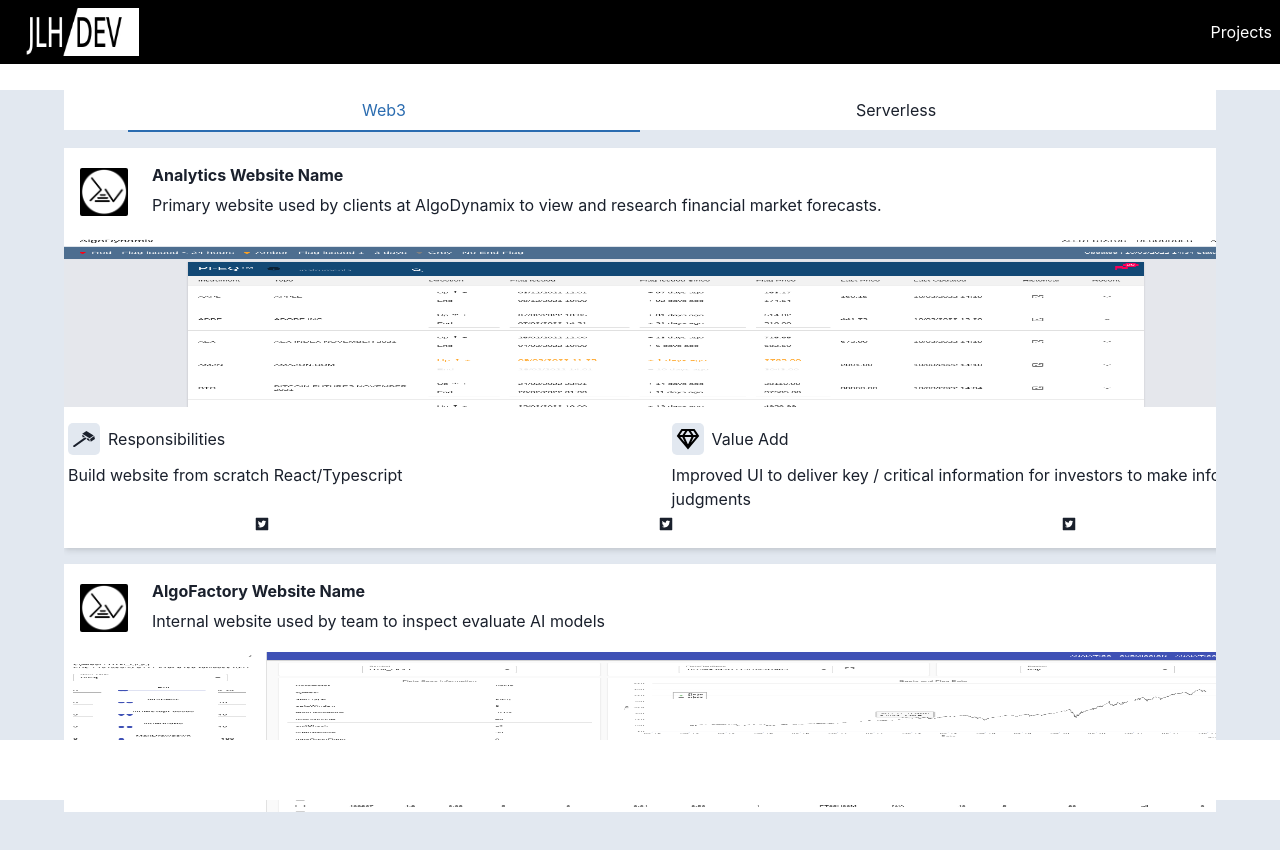
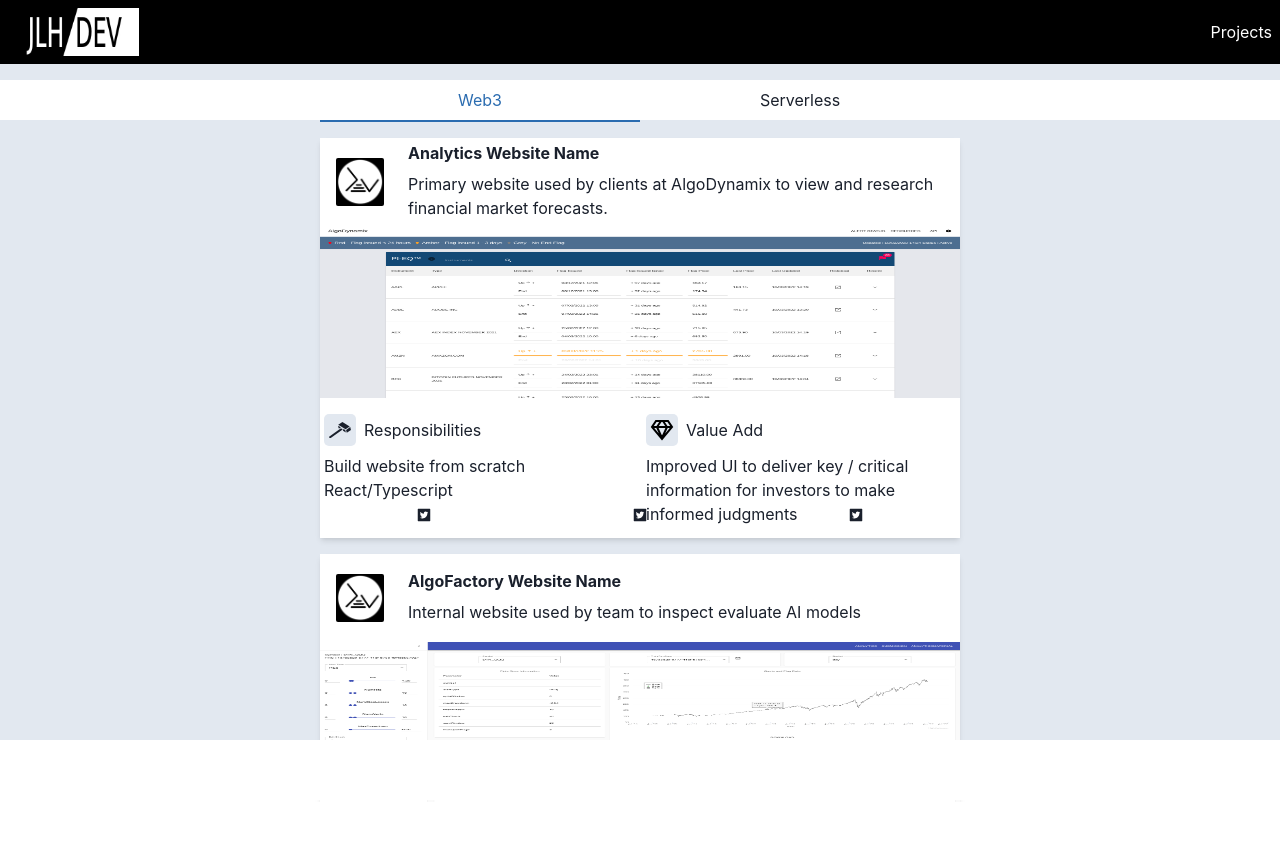
Before and after one commit to hughesjl1/portfolio, a Next.js app: page / in a window 1280 px wide. Shown: the top 850 px of the page. After the commit the page ends 800 px from the top, so only its background shows below. Built offline with nearby package versions, Linux system fonts and the light colour scheme.

Commit message:
padding implementation tabs

```diff
--- a/pages/components/ProjectCardMobile.tsx
+++ b/pages/components/ProjectCardMobile.tsx
@@ -22,7 +22,7 @@ const CardMobile = ({ title, description, image, valueAdd, responsibilites }: IP
     const textFontSize = {'base': '0.6rem', 'sm': '0.7rem', 'md': '0.8rem', 'lg' : '1rem'};
 
     return (
-        <Box height={"50vh"} width={"94vw"} backgroundColor={"white"} mb={4} pt={1} mx={'0vw'} boxShadow={'md'}>
+        <Box height={"50vh"} width={{'sm' : '96vw','md' : '50vw'}} backgroundColor={"white"} mb={4} pt={1} mx={'0vw'} boxShadow={'md'}>
             <Grid templateColumns={"repeat(4, 1fr)"} templateRows={"repeat(10,1fr)"} gap={1} height={'100%'}>
                 <GridItem colStart={1} colEnd={5} rowStart={1} rowEnd={2} >
 
@@ -91,14 +91,14 @@ const ProjectCardGridMobile = () => {
 
 
     return (
-        <Flex mx={{ 'sm': '0%', md : '5vw' }} mt={"8rem"} pb={'25rem'} justifyContent={"center"} width={{ 'sm': '100%', md : '90vw' }} backgroundColor={"gray.200"} height={"100%"} minHeight={'100vh'}>
-            <Tabs isFitted position={'fixed'} px={{ 'sm': '0%', mx : '0vw' }}  mb={{ 'sm': '2rem', md : '0rem' }} width={{ 'sm': '100%', md : '90vw' }} height={'100%'}>
-                <TabList bg={'white'} px={'5vw'}>
+        <Box flex={1} mx={{ 'sm': '0%' }} pt={"8rem"} pb={'25rem'} justifyContent={"center"} width={{ 'sm': '100%' }} backgroundColor={"gray.200"} height={"100%"} minHeight={'100vh'}>
+            <Tabs isFitted position={'fixed'} mb={'2rem'} width={'100%'} height={'100%'}>
+                <TabList bg={'white'} px={{'sm' : '0px','md' : '25vw'}}>
                     <Tab>Web3</Tab>
                     <Tab>Serverless</Tab>
                 </TabList>
                 <TabPanels >
-                    <TabPanel overflowY={'scroll'} height={'85vh'} width={{ 'sm': '100%', md : '90vw' }} px={'0vw'} pb={'10vh'}>
+                    <TabPanel overflowY={'scroll'} height={'85vh'} width={'100vw'} px={{'sm' : '3vw','md' : '25vw'}} pb={'10vw'}>
                         {projects.map((project) => <CardMobile {...project} />)}
                     </TabPanel>
                     <TabPanel>
@@ -107,7 +107,7 @@ const ProjectCardGridMobile = () => {
                 </TabPanels>
             </Tabs>
 
-        </Flex>
+        </Box>
 
     )
 }
--- a/pages/index.tsx
+++ b/pages/index.tsx
@@ -17,7 +17,7 @@ const Home: NextPage = () => {
   const [isNotMobile] = useMediaQuery('(min-width: 700px)');
 
   return (
-    <Box bg={"gray.200"} mt={{ 'sm': '-3rem', md : '-2.4rem' }}>
+    <Box bg={"gray.200"} mt={'-3rem'}>
       <Flex
         backgroundColor={'black'}
         minHeight={'7.5vh'}
@@ -27,7 +27,6 @@ const Home: NextPage = () => {
         padding={'0.5rem'}
         alignItems={'center'}
         justifyContent={'space-between'}
-
       >
         <Image
           height={"3rem"}
```
